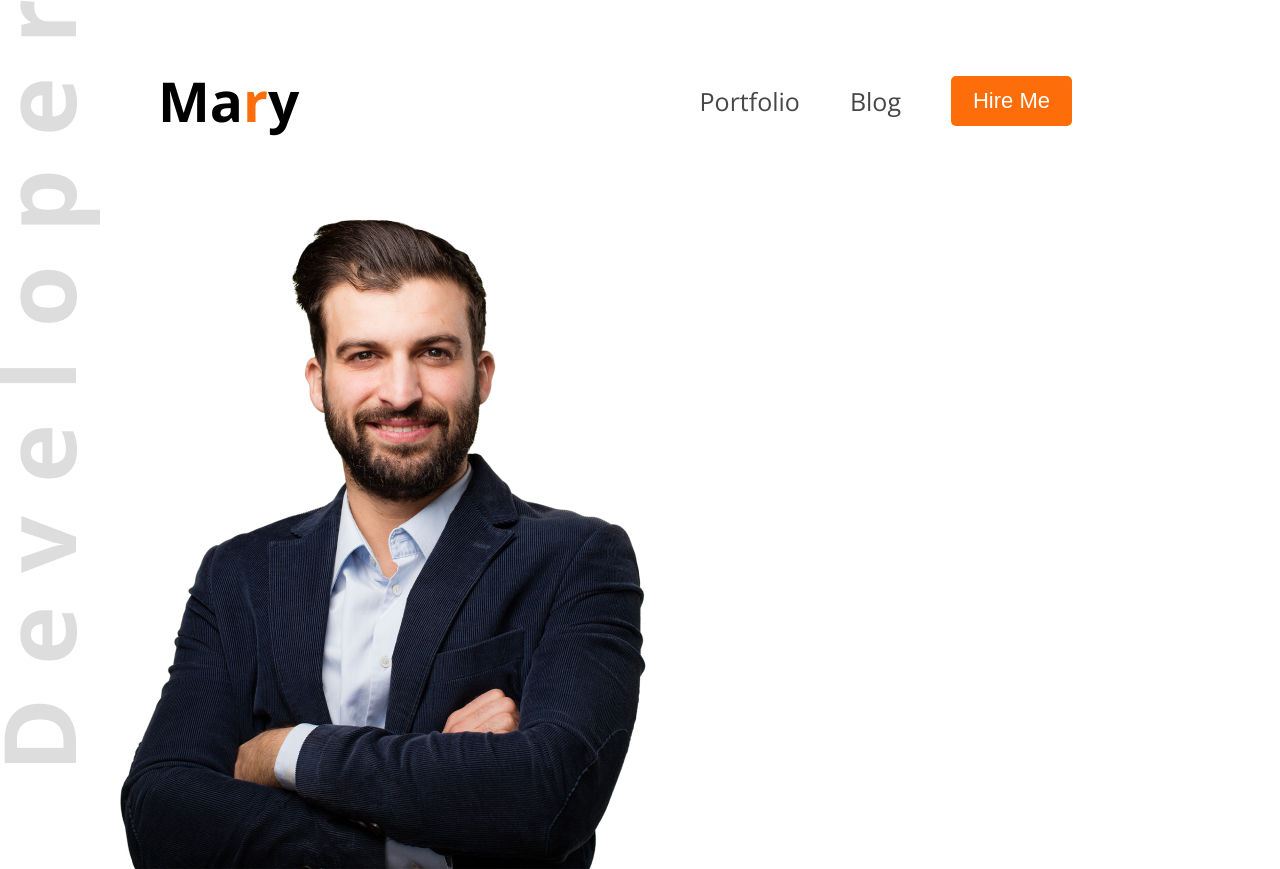
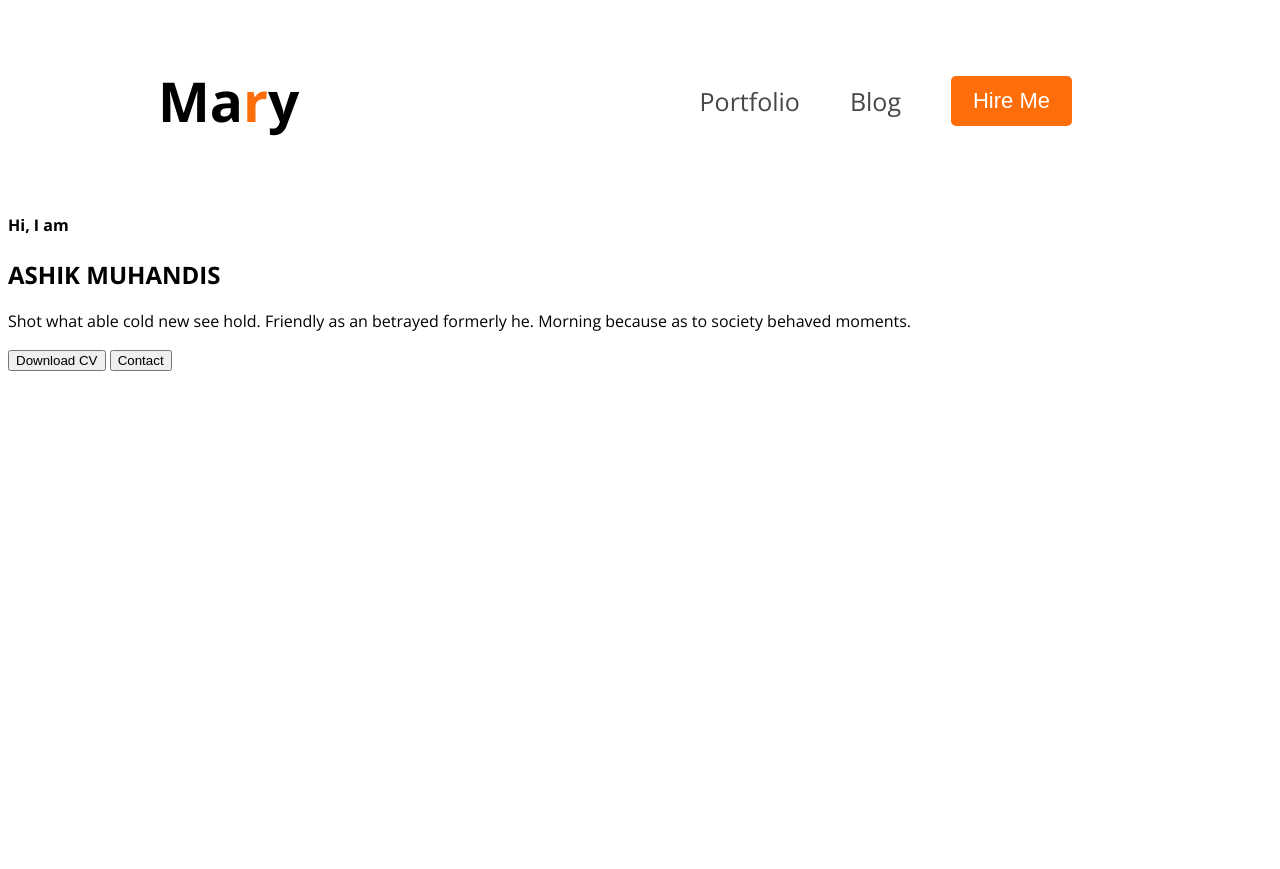
Before and after one commit to AshikMuhandis/portfolio-home, a plain HTML site: page index.html in a window 1280 px wide. Shown: the top 869 px of the page. After the commit the page ends 800 px from the top, so only its background shows below. Drawn offline with nearby package versions, Linux system fonts and the light colour scheme.

Commit message:
added banner1

```diff
--- a/index.html
+++ b/index.html
@@ -16,20 +16,19 @@
                 <li><a href=""><button class="btn-primary">Hire Me</button></a></li>
             </ul>
         </nav>
+        <div class="banner">
+            <div class="banner-content">
+                <div class="banner-text">
+                    <h4>Hi, I am</h4>
+                    <h2>ASHIK MUHANDIS</h2>
+                    <p>Shot what able cold new see hold. Friendly as an betrayed formerly he. Morning because as to society behaved moments.</p>
+                    <button><a href=""></a>Download CV</button>
+                    <button><a href=""></a>Contact</button>
+                </div>
+            </div>
+        </div>
     </header>
     <main>
-        <div style="padding: 0 5%;" class="pic1">
-            <img src="images/hardy.png" alt="">
-        </div>
-        <div style="padding: 0 20%;" class="pic2">
-            <img src="./images/hardy.png" alt="">
-        </div>
-        <div style="padding: 0 50%;" class="pic3">
-            <img src=".//images/hardy.png" alt="">
-        </div>
-
-
-
     </main>
     <footer>
 
--- a/style.css
+++ b/style.css
@@ -1,13 +1,8 @@
 @import url('https://fonts.googleapis.com/css2?family=Open+Sans:ital,wght@0,300..800;1,300..800&display=swap');
-
 
 body{
     font-family: "Open Sans", sans-serif;
-background-image: url(./images/header_bg.png);
-background-image: url(images/developer.png);
-background-repeat: no-repeat;
 }
-
 
 /* nav styles */
 
```
